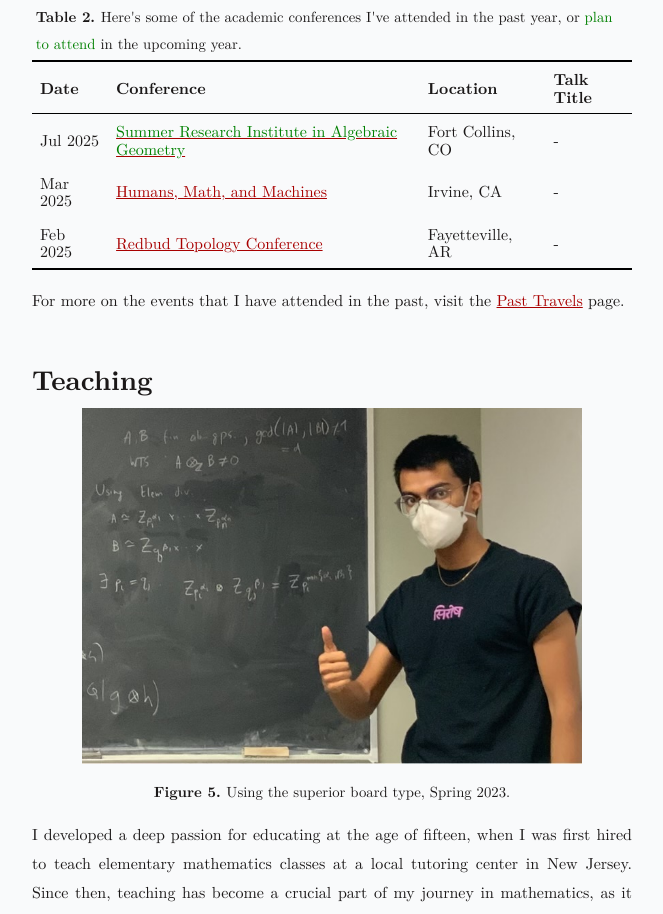
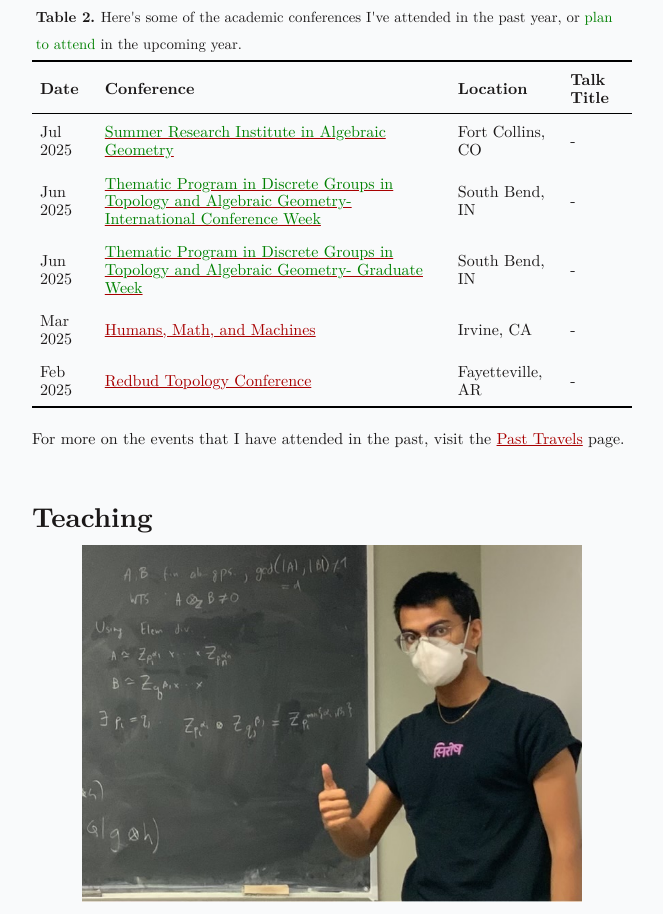
Before and after one commit to sireeshvinnakota/sireeshvinnakota.github.io, a website built with Vite: page index.html in a window 1280 px wide. Shown: the part 3775-4689 px from the top of the page, without its empty margins (308-971 px from the left). Built offline with nearby package versions, Linux system fonts and the light colour scheme.

Commit message:
updated travel

```diff
--- a/index.html
+++ b/index.html
@@ -165,6 +165,20 @@
             <td><a href="https://sites.google.com/view/2025summerinstitute/home"><font color="green">Summer Research Institute in Algebraic Geometry</font></a>
             </td>
             <td>Fort Collins, CO</td>
+            <td>-</td>
+          </tr>
+          <tr>
+            <td>Jun 2025</td>
+            <td><a href="https://sites.nd.edu/cmnd2025-thematic-program/"><font color="green">Thematic Program in Discrete Groups in Topology and Algebraic Geometry- International Conference Week</font></a>
+            </td>
+            <td>South Bend, IN</td>
+            <td>-</td>
+          </tr>
+           <tr>
+            <td>Jun 2025</td>
+            <td><a href="https://sites.nd.edu/cmnd2025-thematic-program/"><font color="green">Thematic Program in Discrete Groups in Topology and Algebraic Geometry- Graduate Week</font></a>
+            </td>
+            <td>South Bend, IN</td>
             <td>-</td>
           </tr>
            <tr>
```
Also changed, not shown: 2 other files.
